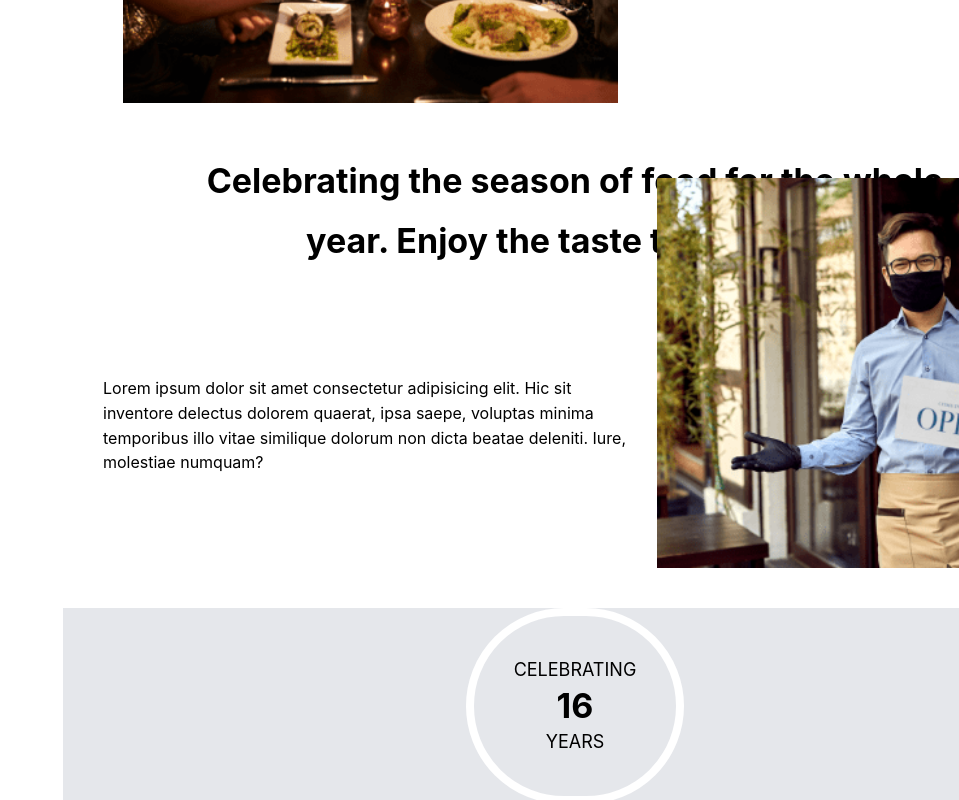
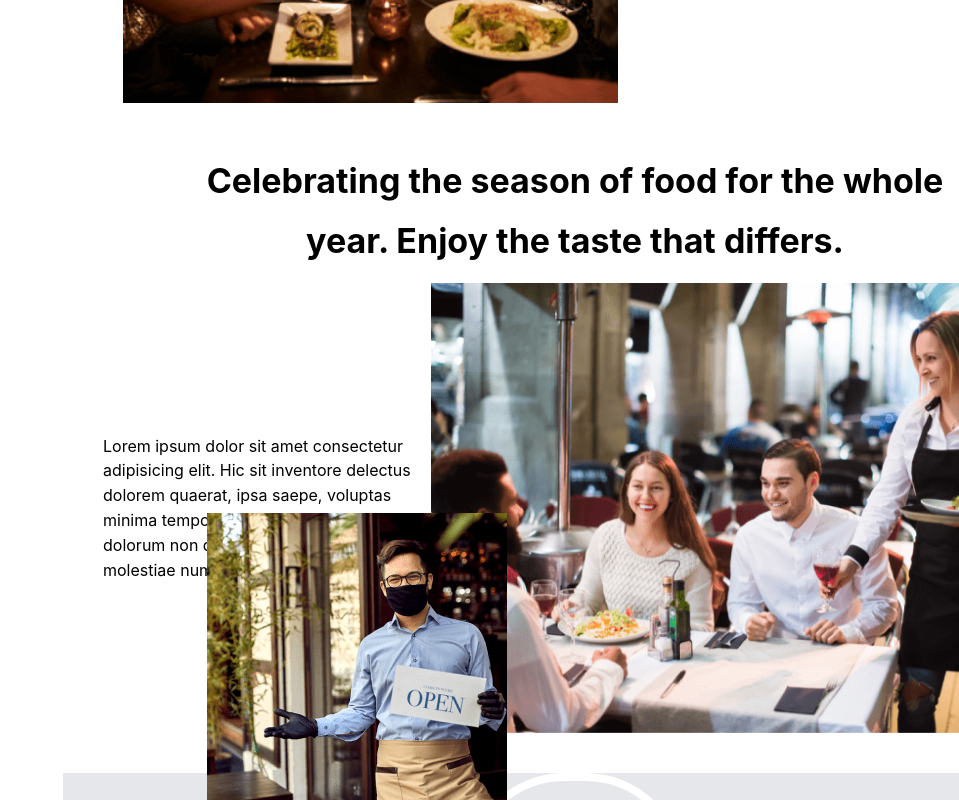
Before and after one commit to sandrayeboahAE/santry, a Next.js app: page / in a window 1280 px wide. Shown: the part 1280-2080 px from the top of the page, without its empty margins (321-1280 px from the left). Built offline with nearby package versions, Linux system fonts and the light colour scheme.

Commit message:
added about page

```diff
--- a/src/components/About.jsx
+++ b/src/components/About.jsx
@@ -45,6 +45,7 @@ const About = () => {
                     </div>
                 </div>
             </Flex>
+            <div className="w-full">
             <Flex direction="column">
                     <div className="m-5">
                         <Flex direction="column" align="center" gap="md">
@@ -53,24 +54,29 @@ const About = () => {
                         </Flex>
                     </div>
                     <div className="w-full">
-                    <Flex direction="row" align="center" gap="md">
-                        <div>
+                        <Flex direction="row" align="center" gap="lg" justify="center">
+                            <div className="w-1/3">
+                                <div className="static">
                                     <Text>Lorem ipsum dolor sit amet consectetur adipisicing elit. Hic sit inventore
                                     delectus dolorem quaerat, ipsa saepe, voluptas minima temporibus illo vitae
                                     similique dolorum non dicta beatae deleniti. Iure, molestiae numquam?
                                     </Text>
                                 </div>
+                            </div>
+                            <div className="w-2/3">
                                 <div className="relative">
                                     <div className="static" >
-                              <Image src="/about-img3.png" alt="about image" width="1200" height="1200" />
+                                      <Image src="/about-img3.png" alt="about image" width="800" height="800" />
                                     </div>
-                            <div className="absolute -bottom-0 -left-0">
-                              <Image src="/about-img4.png" alt="about image" width="400" height="400" />
+                                    <div className="absolute -bottom-20 -left-56">
+                                      <Image src="/about-img4.png" alt="about image" width="300" height="300" />
+                                    </div>
                                 </div>
                             </div>
                         </Flex>
                     </div>
             </Flex>
+            </div>
         </Stack>
     </div> );
 }
```
Lines whose indentation alone changed are shown as unchanged.
